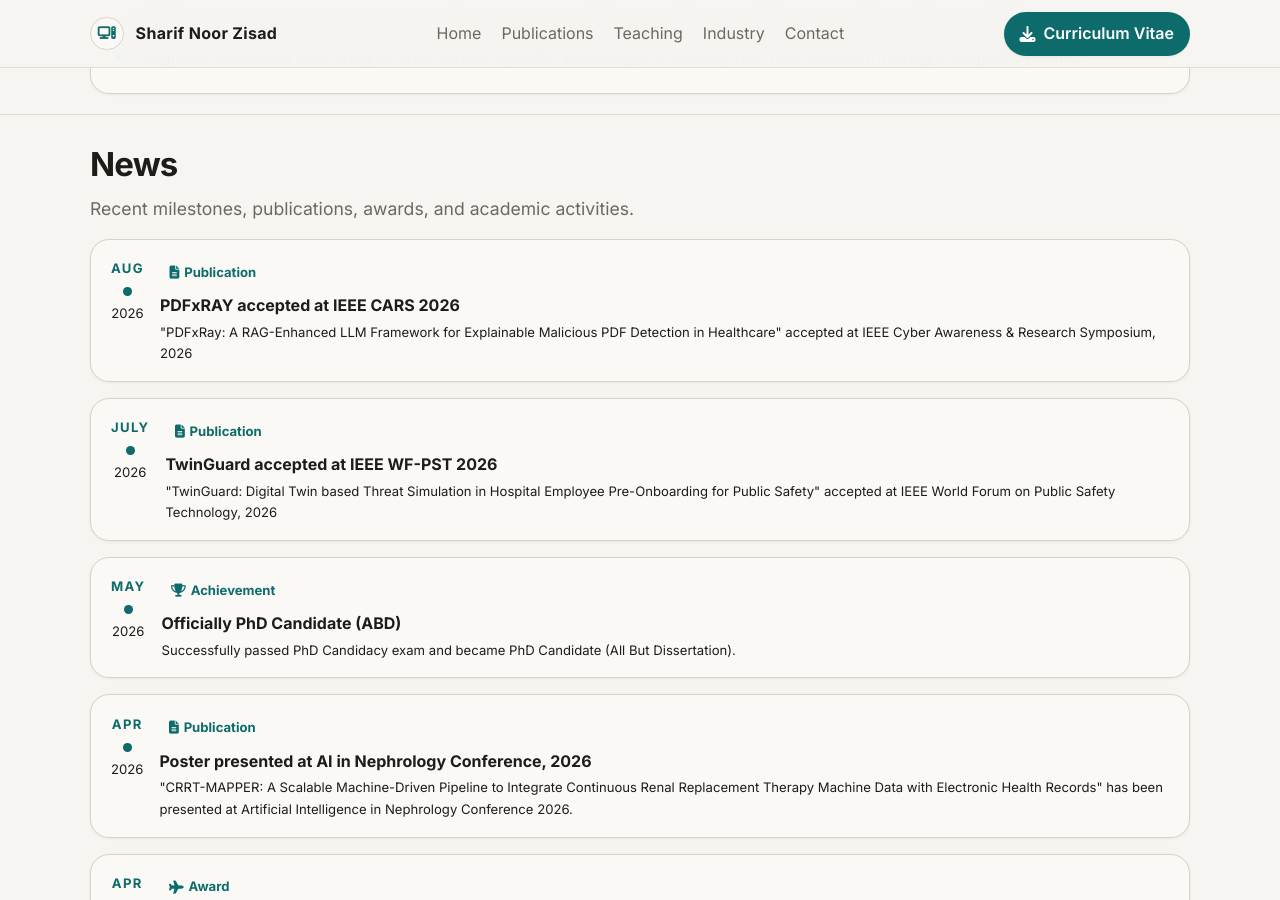
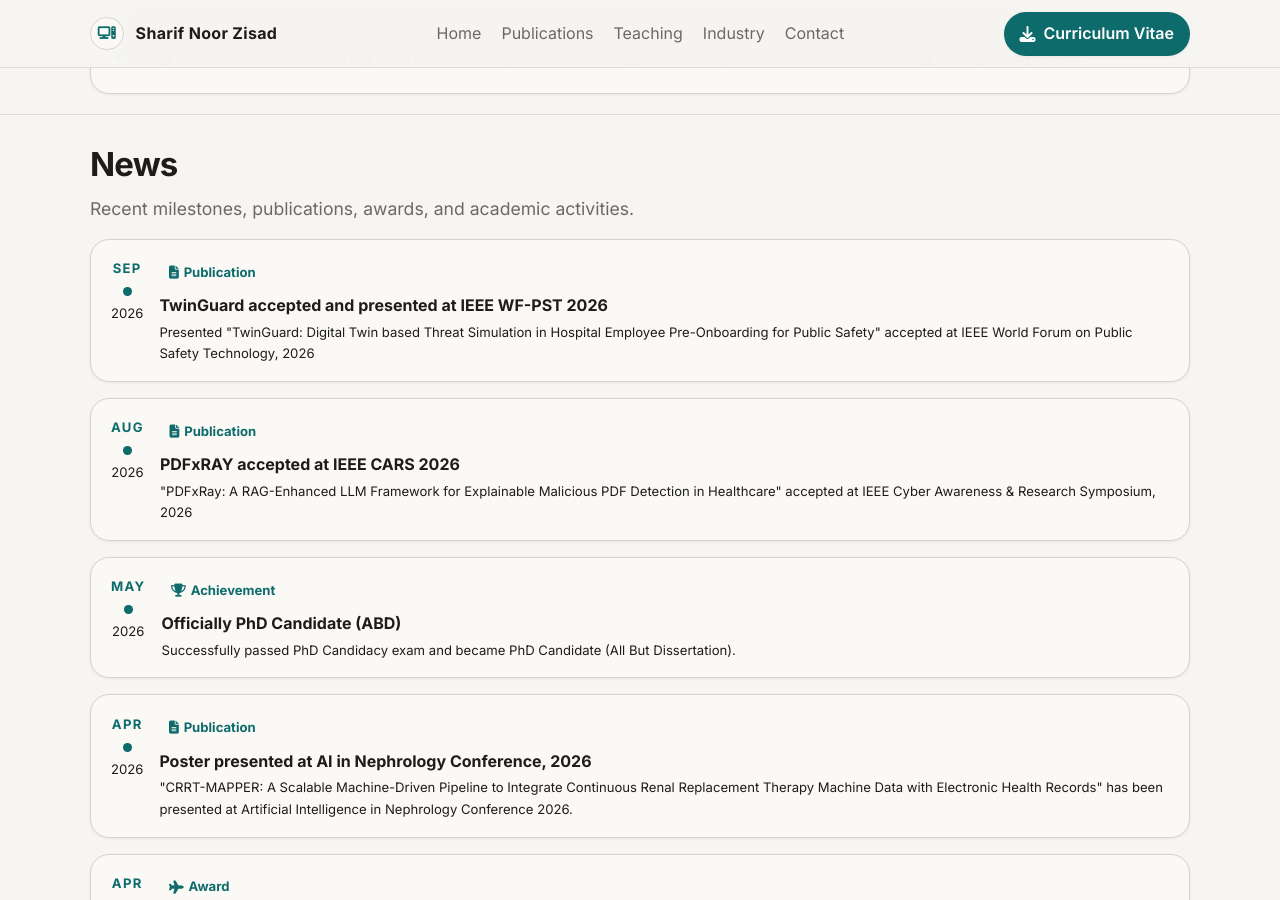
Before and after one commit to snzisad/snzisad.github.io, a Jekyll site: the page built from index.html, in a window 1280 px wide and 900 px high, scrolled down 3153 px. Built offline with Jekyll 4.4.1, drawn with Linux system fonts in a browser that asks for light colours; some web fonts are replaced; comment, search, counter and statistics services are not loaded.

Commit message:
Recent news updated

```diff
--- a/index.html
+++ b/index.html
@@ -338,6 +338,19 @@ layout: default
     <div class="news-list">
       <div class="news-card">
         <div class="news-date-col">
+          <span class="news-month">Sep</span>
+          <div class="news-dot"></div>
+          <span class="news-year">2026</span>
+        </div>
+        <div class="news-body">
+          <span class="news-tag">
+            <i class="fa-solid fa-file-lines"></i> Publication </span>
+          <h3>TwinGuard accepted and presented at IEEE WF-PST 2026</h3>
+          <p>Presented "TwinGuard: Digital Twin based Threat Simulation in Hospital Employee Pre-Onboarding for Public Safety" accepted at IEEE World Forum on Public Safety Technology, 2026</p>
+        </div>
+      </div>
+      <div class="news-card">
+        <div class="news-date-col">
           <span class="news-month">Aug</span>
           <div class="news-dot"></div>
           <span class="news-year">2026</span>
@@ -347,19 +360,6 @@ layout: default
             <i class="fa-solid fa-file-lines"></i> Publication </span>
           <h3>PDFxRAY accepted at IEEE CARS 2026</h3>
           <p>"PDFxRay: A RAG-Enhanced LLM Framework for Explainable Malicious PDF Detection in Healthcare" accepted at IEEE Cyber Awareness & Research Symposium, 2026</p>
-        </div>
-      </div>
-      <div class="news-card">
-        <div class="news-date-col">
-          <span class="news-month">July</span>
-          <div class="news-dot"></div>
-          <span class="news-year">2026</span>
-        </div>
-        <div class="news-body">
-          <span class="news-tag">
-            <i class="fa-solid fa-file-lines"></i> Publication </span>
-          <h3>TwinGuard accepted at IEEE WF-PST 2026</h3>
-          <p>"TwinGuard: Digital Twin based Threat Simulation in Hospital Employee Pre-Onboarding for Public Safety" accepted at IEEE World Forum on Public Safety Technology, 2026</p>
         </div>
       </div>
       <div class="news-card">
```
